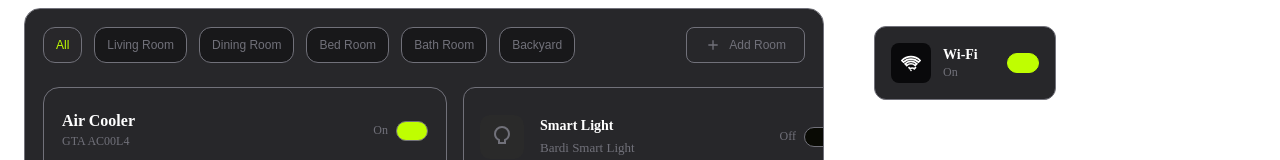
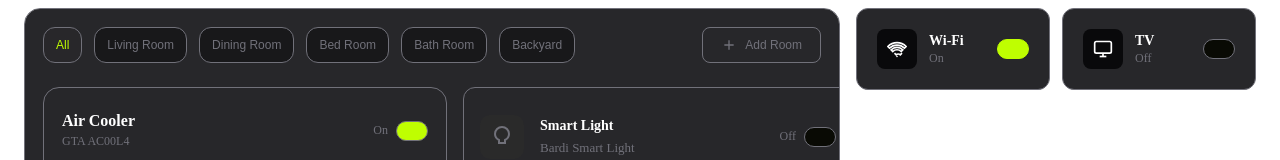
Before and after one commit to Jasper-Cheng/iot-web, a Vue app: page /home in a window 1280 px wide. Shown: the top 160 px of the page. Built offline with nearby package versions, Linux system fonts and the light colour scheme; sample sign-in values are in the browser's storage.

Commit message:
增加tv模块

```diff
--- a/src/views/Home.vue
+++ b/src/views/Home.vue
@@ -56,8 +56,9 @@
 
       <!-- 右侧内容区域 -->
       <div class="right-section">
-        <div class="wifi-container">
+        <div class="cards-row">
           <WiFiCard />
+          <TvCard />
         </div>
       </div>
     </div>
@@ -78,6 +79,7 @@ import SmartTvCard from '../widgets/SmartTvCard.vue'
 import FallDetectionCard from '../widgets/FallDetectionCard.vue'
 import SmartSocketCard from '../widgets/SmartSocketCard.vue'
 import WiFiCard from '../widgets/WiFiCard.vue'
+import TvCard from '../widgets/TvCard.vue'
 
 // =========================
 // Room navigation data/state
@@ -188,7 +190,8 @@ const setActiveRoom = (roomId) => {
 .main-content {
   display: grid;
   grid-template-columns: 1fr 400px;
-  gap: 32px;
+  gap: 16px;
+  align-items: start;
 }
 
 /* =========================
@@ -218,13 +221,17 @@ const setActiveRoom = (roomId) => {
   display: flex;
   flex-direction: column;
   gap: 24px;
-  padding: 18px;
+  align-self: start;
 }
 
-.wifi-container {
-  width: 50%;
+.cards-row {
   display: flex;
-  flex-direction: column;
+  gap: 12px;
+  width: 100%;
+}
+
+.cards-row > * {
+  flex: 1;
 }
 
 .room-content {
--- /dev/null
+++ b/src/widgets/TvCard.vue
@@ -0,0 +1,129 @@
+<template>
+  <div class="tv-card">
+    <div class="tv-icon">
+      <svg viewBox="0 0 24 24" fill="none" xmlns="http://www.w3.org/2000/svg">
+        <rect x="2" y="3" width="20" height="14" rx="2" ry="2" stroke="currentColor" stroke-width="2" fill="none"/>
+        <line x1="8" y1="21" x2="16" y2="21" stroke="currentColor" stroke-width="2"/>
+        <line x1="12" y1="17" x2="12" y2="21" stroke="currentColor" stroke-width="2"/>
+      </svg>
+    </div>
+    <div class="tv-info">
+      <h4>TV</h4>
+      <p>{{ tvStatus ? 'On' : 'Off' }}</p>
+    </div>
+    <div class="tv-switch">
+      <div
+        :class="['switch-button', { active: tvStatus }]"
+        @click="toggleTV"
+      ></div>
+    </div>
+  </div>
+</template>
+
+<script setup>
+import { ref } from 'vue'
+
+// TV状态
+const tvStatus = ref(false)
+
+// 切换TV状态
+const toggleTV = () => {
+  tvStatus.value = !tvStatus.value
+}
+</script>
+
+<style scoped>
+@import '../styles/colors.css';
+
+.tv-card {
+  background: var(--color-bg-card);
+  border: 1px solid var(--color-border);
+  border-radius: 12px;
+  padding: 20px;
+  display: flex;
+  align-items: center;
+  gap: 12px;
+  transition: all 0.3s ease;
+  min-height: 80px;
+}
+
+.tv-card:hover {
+  border-color: var(--color-primary);
+  box-shadow: 0 2px 8px var(--color-shadow-light);
+}
+
+.tv-icon {
+  width: 40px;
+  height: 40px;
+  background: var(--color-bg-secondary);
+  border-radius: 8px;
+  display: flex;
+  align-items: center;
+  justify-content: center;
+  flex-shrink: 0;
+}
+
+.tv-icon svg {
+  width: 20px;
+  height: 20px;
+  color: var(--color-text-primary);
+}
+
+.tv-info {
+  flex: 1;
+  display: flex;
+  flex-direction: column;
+  gap: 2px;
+}
+
+.tv-info h4 {
+  margin: 0;
+  font-size: 14px;
+  font-weight: 600;
+  color: var(--color-text-primary);
+}
+
+.tv-info p {
+  margin: 0;
+  font-size: 12px;
+  color: var(--color-text-secondary);
+}
+
+.tv-switch {
+  display: flex;
+  align-items: center;
+  gap: 8px;
+}
+
+.switch-button {
+  width: 32px;
+  height: 20px;
+  background: var(--color-switch-indicator);
+  border: 1px solid var(--color-border);
+  border-radius: 10px;
+  position: relative;
+  cursor: pointer;
+  transition: all 0.3s ease;
+}
+
+.switch-button.active {
+  background: var(--color-primary);
+  border-color: var(--color-primary);
+}
+
+.switch-button::after {
+  content: '';
+  position: absolute;
+  top: 2px;
+  left: 2px;
+  width: 14px;
+  height: 14px;
+  background: var(--color-switch-indicator-active);
+  border-radius: 50%;
+  transition: all 0.3s ease;
+}
+
+.switch-button.active::after {
+  left: 16px;
+}
+</style>
--- a/src/widgets/WiFiCard.vue
+++ b/src/widgets/WiFiCard.vue
@@ -40,11 +40,12 @@ const toggleWiFi = () => {
   background: var(--color-bg-card);
   border: 1px solid var(--color-border);
   border-radius: 12px;
-  padding: 16px;
+  padding: 20px;
   display: flex;
   align-items: center;
   gap: 12px;
   transition: all 0.3s ease;
+  min-height: 80px;
 }
 
 .wifi-card:hover {
```
